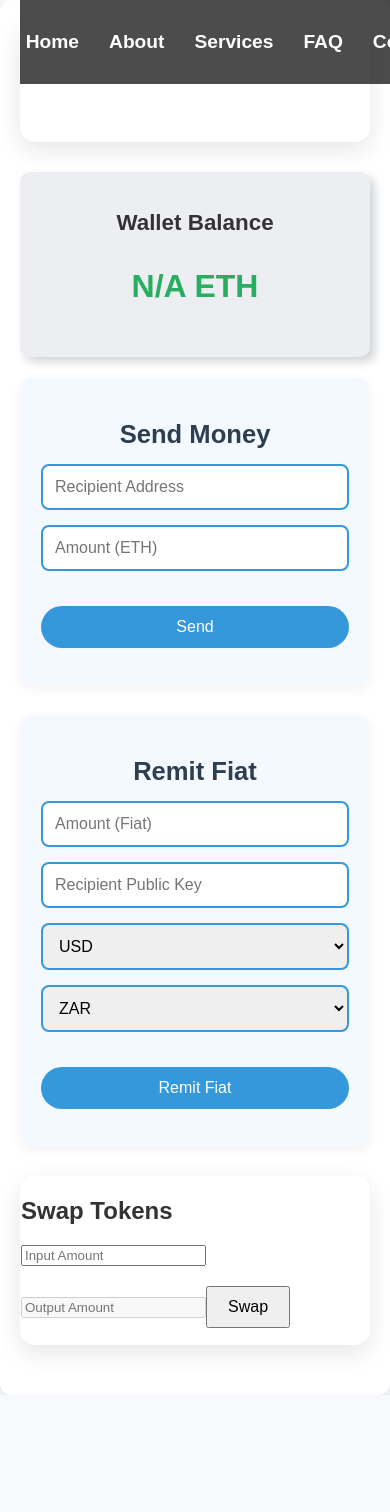
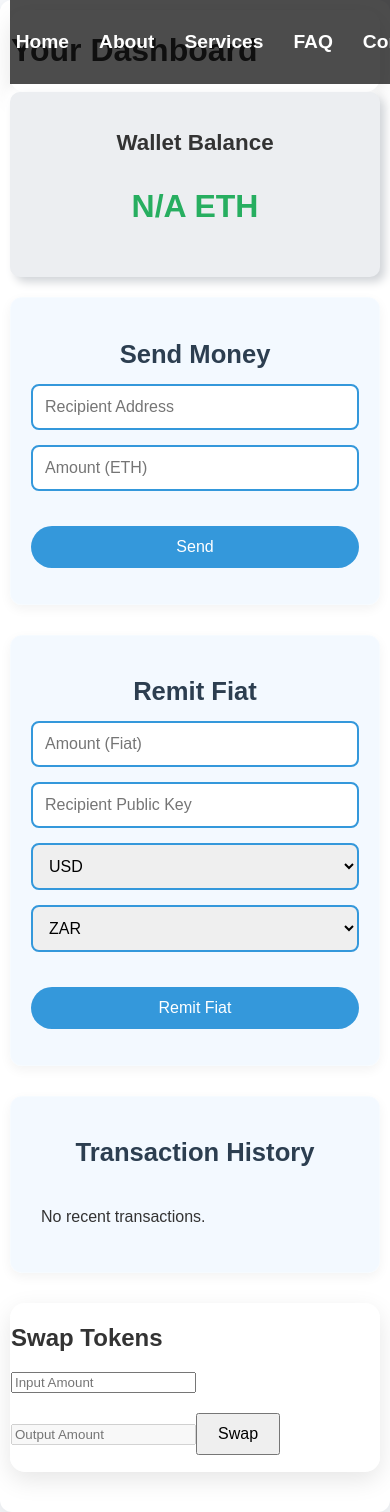
Before and after one commit to Web3WizardZ/Remittease-Dapp, a React (Create React App) app: page /functional-page in a window 390 px wide. Before the commit the page ends 1395 px from the top, so only its background shows below. Built offline with nearby package versions, Linux system fonts and the light colour scheme.

Commit message:
new file:   src/components/TransactionHistory.css 	new file:   src/components/TransactionHistory.js 	modified:   src/screens/FunctionalPage.css 	modified:   src/screens/FunctionalPage.js 	modified:   src/screens/LandingPage.css 	modified:   src/screens/LandingPage.js

```diff
--- /dev/null
+++ b/src/components/TransactionHistory.css
@@ -0,0 +1,31 @@
+/* TransactionHistory.css */
+
+.transaction-history {
+    padding: 10px;
+  }
+
+  .transaction-list {
+    list-style: none;
+    padding: 0;
+  }
+
+  .transaction-item {
+    padding: 15px;
+    background: white;
+    border-radius: 8px;
+    margin-bottom: 12px;
+    box-shadow: 0 2px 10px rgba(0, 0, 0, 0.05);
+  }
+
+  .transaction-item p {
+    margin: 5px 0;
+  }
+
+  .transaction-item a {
+    color: #3498db;
+    text-decoration: none;
+  }
+
+  .transaction-item a:hover {
+    text-decoration: underline;
+  }
--- /dev/null
+++ b/src/components/TransactionHistory.js
@@ -0,0 +1,46 @@
+import React from 'react';
+import './TransactionHistory.css';
+
+const TransactionHistory = ({ transactions, address }) => {
+  return (
+    <div className="transaction-history">
+      {transactions.length === 0 ? (
+        <p>No recent transactions.</p>
+      ) : (
+        <ul className="transaction-list">
+          {transactions.map((tx) => (
+            <li key={tx.hash} className="transaction-item">
+              <p>
+                <strong>Hash:</strong>{' '}
+                <a
+                  href={`https://etherscan.io/tx/${tx.hash}`}
+                  target="_blank"
+                  rel="noopener noreferrer"
+                >
+                  {tx.hash.substring(0, 20)}...
+                </a>
+              </p>
+              <p>
+                <strong>From:</strong>{' '}
+                {tx.from.toLowerCase() === address.toLowerCase()
+                  ? 'You'
+                  : tx.from.substring(0, 20) + '...'}
+              </p>
+              <p>
+                <strong>To:</strong>{' '}
+                {tx.to.toLowerCase() === address.toLowerCase()
+                  ? 'You'
+                  : tx.to.substring(0, 20) + '...'}
+              </p>
+              <p>
+                <strong>Value:</strong> {utils.formatEther(tx.value)} ETH
+              </p>
+            </li>
+          ))}
+        </ul>
+      )}
+    </div>
+  );
+};
+
+export default TransactionHistory;
--- a/src/screens/FunctionalPage.css
+++ b/src/screens/FunctionalPage.css
@@ -12,12 +12,12 @@ body {
 .functional-page-container {
   max-width: 1200px;
   margin: 0 auto;
-  padding: 20px;
+  padding: 80px 20px 20px; /* Added top padding to offset the fixed navbar height */
   background: #fff;
   border-radius: 12px;
   box-shadow: 0 10px 30px rgba(0, 0, 0, 0.1);
   animation: fadeInUp 0.8s ease;
-}
+}t
 
 .functional-header {
   text-align: center;
@@ -68,7 +68,9 @@ body {
 }
 
 /* Send Money Section */
-.send-money-section {
+.send-money-section,
+.fiat-remittance-section,
+.transaction-history-section {
   padding: 20px;
   margin-bottom: 30px;
   background: rgba(240, 248, 255, 0.8);
@@ -76,14 +78,17 @@ body {
   box-shadow: 0 4px 12px rgba(0, 0, 0, 0.05);
 }
 
-.send-money-section h2 {
+.send-money-section h2,
+.fiat-remittance-section h2,
+.transaction-history-section h2 {
   font-size: 1.6rem;
   color: #2c3e50;
   text-align: center;
   margin-bottom: 15px;
 }
 
-.send-money-form {
+.send-money-form,
+.fiat-remittance-form {
   display: grid;
   gap: 15px;
 }
@@ -132,30 +137,51 @@ body {
   text-align: center;
 }
 
-/* Fiat Remittance Section */
-.fiat-remittance-section {
-  padding: 20px;
-  margin-bottom: 30px;
-  background: rgba(240, 248, 255, 0.8);
-  border-radius: 12px;
-  box-shadow: 0 4px 12px rgba(0, 0, 0, 0.05);
+/* Transaction History Section */
+.transaction-history {
+  padding: 10px;
 }
 
-.fiat-remittance-section h2 {
-  font-size: 1.6rem;
-  color: #2c3e50;
-  text-align: center;
-  margin-bottom: 15px;
+.transaction-list {
+  list-style: none;
+  padding: 0;
 }
 
-.fiat-remittance-form {
-  display: grid;
-  gap: 15px;
+.transaction-item {
+  padding: 15px;
+  background: white;
+  border-radius: 8px;
+  margin-bottom: 12px;
+  box-shadow: 0 2px 10px rgba(0, 0, 0, 0.05);
+}
+
+.transaction-item p {
+  margin: 5px 0;
+}
+
+.transaction-item a {
+  color: #3498db;
+  text-decoration: none;
+}
+
+.transaction-item a:hover {
+  text-decoration: underline;
 }
 
 /* SwapComponent Styles */
 .swap-feature {
   margin-bottom: 30px;
+}
+
+/* Responsive Design */
+@media screen and (max-width: 768px) {
+  .functional-page-container {
+    padding: 10px;
+  }
+
+  .cta-button {
+    width: 100%;
+  }
 }
 
 /* Keyframe Animation */
--- a/src/screens/FunctionalPage.js
+++ b/src/screens/FunctionalPage.js
@@ -1,23 +1,28 @@
 import React, { useState, useEffect } from 'react';
 import { providers, utils } from 'ethers';
+import axios from 'axios';
 import Navbar from '../components/Navbar';
-import SwapComponent from '../components/SwapComponent'; // Swap feature component
+import SwapComponent from '../components/SwapComponent';
+import TransactionHistory from '../components/TransactionHistory'; // New Component
 import './FunctionalPage.css';
 
 const FunctionalPage = () => {
   const [balance, setBalance] = useState('');
+  const [address, setAddress] = useState('');
   const [ethRecipientAddress, setEthRecipientAddress] = useState('');
   const [fiatRecipientPublicKey, setFiatRecipientPublicKey] = useState('');
   const [amount, setAmount] = useState('');
   const [fiatAmount, setFiatAmount] = useState('');
-  const [currency, setCurrency] = useState('USD'); // Source currency
-  const [targetCurrency, setTargetCurrency] = useState('ZAR'); // Target currency
-  const [userId, setUserId] = useState('user123'); // Example user ID
+  const [currency, setCurrency] = useState('USD');
+  const [targetCurrency, setTargetCurrency] = useState('ZAR');
+  const [userId, setUserId] = useState('user123');
 
   const [sendMoneyStatus, setSendMoneyStatus] = useState('');
   const [remitFiatStatus, setRemitFiatStatus] = useState('');
   const [isSendingMoney, setIsSendingMoney] = useState(false);
   const [isRemittingFiat, setIsRemittingFiat] = useState(false);
+
+  const [transactions, setTransactions] = useState([]);
 
   useEffect(() => {
     const fetchWalletDetails = async () => {
@@ -25,8 +30,9 @@ const FunctionalPage = () => {
         try {
           const provider = new providers.Web3Provider(window.ethereum);
           const signer = provider.getSigner();
-          const address = await signer.getAddress();
-          const balance = await provider.getBalance(address);
+          const userAddress = await signer.getAddress();
+          setAddress(userAddress);
+          const balance = await provider.getBalance(userAddress);
           setBalance(utils.formatEther(balance));
         } catch (error) {
           console.error('Error fetching wallet details:', error);
@@ -37,8 +43,31 @@ const FunctionalPage = () => {
         setBalance('N/A');
       }
     };
+
     fetchWalletDetails();
   }, []);
+
+  useEffect(() => {
+    const fetchTransactionHistory = async () => {
+      if (address) {
+        try {
+          const apiKey = 'YourEtherscanAPIKey'; // Replace with your Etherscan API Key
+          const response = await axios.get(
+            `https://api.etherscan.io/api?module=account&action=txlist&address=${address}&sort=desc&apikey=${apiKey}`
+          );
+          if (response.data.status === '1') {
+            setTransactions(response.data.result.slice(0, 10)); // Get the latest 10 transactions
+          } else {
+            console.error('Error fetching transactions:', response.data.message);
+          }
+        } catch (error) {
+          console.error('Error fetching transaction history:', error);
+        }
+      }
+    };
+
+    fetchTransactionHistory();
+  }, [address]);
 
   const sendMoney = async () => {
     if (!ethRecipientAddress || !amount) {
@@ -69,13 +98,16 @@ const FunctionalPage = () => {
       await tx.wait();
 
       setSendMoneyStatus(`Transaction successful! TX Hash: ${tx.hash}`);
-      const address = await signer.getAddress();
-      const balance = await provider.getBalance(address);
+      const userAddress = await signer.getAddress();
+      const balance = await provider.getBalance(userAddress);
       setBalance(utils.formatEther(balance));
 
       // Clear input fields
       setEthRecipientAddress('');
       setAmount('');
+
+      // Refresh transaction history
+      setAddress(userAddress);
     } catch (error) {
       console.error('Transaction failed:', error);
       setSendMoneyStatus('Transaction failed. Please try again.');
@@ -113,14 +145,7 @@ const FunctionalPage = () => {
 
       const data = await response.json();
       if (response.ok) {
-        // Log the details to the console
-        console.log('Sender account key:', data.senderPublicKey);
-        console.log('Amount sent:', data.amountSent);
-        console.log('Currency:', data.currency);
-        console.log('Receiver account key:', data.recipientPublicKey);
-        console.log('Amount received:', data.amountReceived);
-        console.log('Transaction hash:', data.transactionHash);
-        console.log('Transaction Successful!');
+        console.log('Remittance details:', data);
 
         setRemitFiatStatus(
           `Remittance successful! Transaction ID: ${data.transactionHash}`
@@ -236,6 +261,12 @@ const FunctionalPage = () => {
         <p className="status-message">{remitFiatStatus}</p>
       </section>
 
+      {/* Transaction History Section */}
+      <section className="transaction-history-section glass-effect">
+        <h2>Transaction History</h2>
+        <TransactionHistory transactions={transactions} address={address} />
+      </section>
+
       {/* Swap Feature */}
       <section className="swap-feature glass-effect">
         <SwapComponent />
--- a/src/screens/LandingPage.css
+++ b/src/screens/LandingPage.css
@@ -14,9 +14,9 @@ body {
 
   .video-background {
     position: absolute;
-    top: -500;
+    top: -1000;
     left: 0;
-    height: 30%; /* Adjusted to cover 60% of the screen */
+    height: 50%; /* Adjusted to cover 60% of the screen */
     width: 100%;
     object-fit: cover;
     z-index: -1;
--- a/src/screens/LandingPage.js
+++ b/src/screens/LandingPage.js
@@ -10,6 +10,9 @@ import { faFacebook, faTwitter, faInstagram } from '@fortawesome/free-brands-svg
 const LandingPage = () => {
   const [walletConnected, setWalletConnected] = useState(false);
   const [walletAddress, setWalletAddress] = useState('');
+  const [email, setEmail] = useState('');
+  const [password, setPassword] = useState('');
+  const [joinWaitlist, setJoinWaitlist] = useState(false); // Waitlist toggle
   const navigate = useNavigate();
 
   const connectWallet = async () => {
@@ -34,6 +37,17 @@ const LandingPage = () => {
     }
   };
 
+  const handleSignUp = (e) => {
+    e.preventDefault();
+    // Handle email/password sign-up logic
+    console.log('Email:', email);
+    console.log('Password:', password);
+    console.log('Join waitlist:', joinWaitlist);
+
+    // Navigate or process after sign-up
+    navigate('/functional-page'); // Replace with your actual functional page route
+  };
+
   return (
     <div className="landing-container">
       <video autoPlay muted loop className="video-background">
@@ -48,10 +62,40 @@ const LandingPage = () => {
         <h1>RemittEase</h1>
         <p>Fast, Secure, and Affordable Cross-Border Transfers</p>
 
-        {/* Get Started Button as Wallet Connection Button */}
+        {/* Wallet Connection */}
         <button className="cta-button" onClick={connectWallet}>
-          {walletConnected ? `Connected: ${walletAddress.slice(0, 6)}...` : 'Get Started'}
+          {walletConnected ? `Connected: ${walletAddress.slice(0, 6)}...` : 'Get Started with Wallet'}
         </button>
+
+        {/* Email/Password Sign-Up */}
+        <form className="signup-form" onSubmit={handleSignUp}>
+          <h3>Or Sign Up with Email</h3>
+          <input
+            type="email"
+            placeholder="Email"
+            value={email}
+            onChange={(e) => setEmail(e.target.value)}
+            className="form-input"
+            required
+          />
+          <input
+            type="password"
+            placeholder="Password"
+            value={password}
+            onChange={(e) => setPassword(e.target.value)}
+            className="form-input"
+            required
+          />
+          <div className="waitlist-checkbox">
+            <input
+              type="checkbox"
+              checked={joinWaitlist}
+              onChange={() => setJoinWaitlist(!joinWaitlist)}
+            />
+            <label>Join our waitlist</label>
+          </div>
+          <button type="submit" className="cta-button">Sign Up</button>
+        </form>
       </header>
 
       {/* Features Section */}
```
